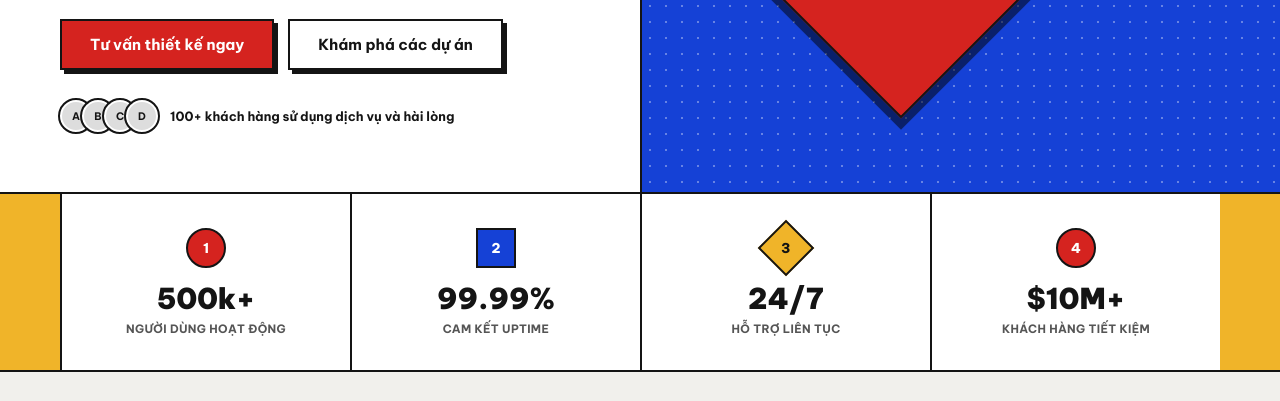
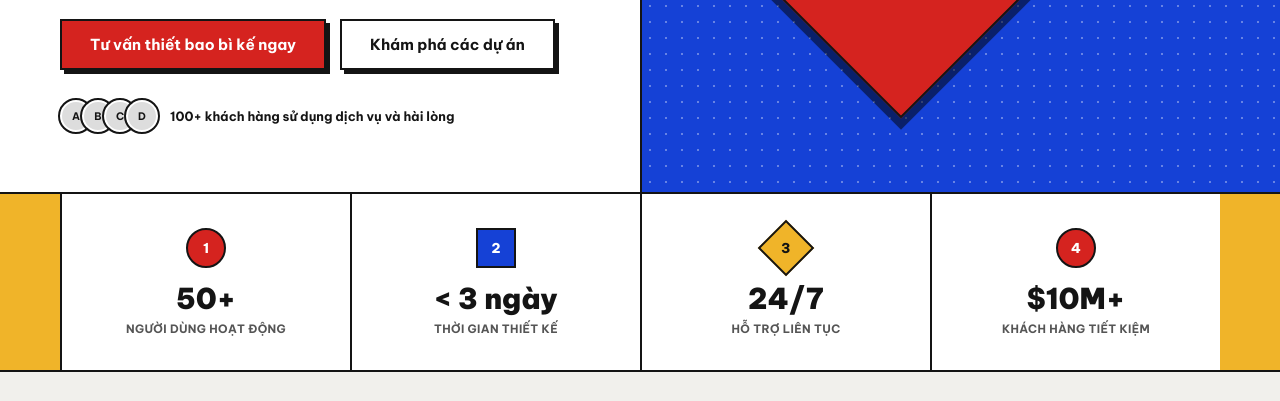
Before and after one commit to duongthanhstudio/portfolio, a plain HTML site: page index.html in a window 1280 px wide. Shown: the part 399-800 px from the top of the page. Drawn offline with Linux system fonts and the light colour scheme.

Commit message:
Update index.html

```diff
--- a/index.html
+++ b/index.html
@@ -313,7 +313,7 @@
     <h1>Biến bao bì thành người bán hàng 24/7<br></h1>
     <p class="lede">Thiết kế bao bì chuẩn chiến lược — giúp sản phẩm tự cất lời và chốt đơn ngay trên kệ hàng</p>
     <div class="hero-cta">
-      <a class="btn btn-red" href="#">Tư vấn thiết kế ngay</a>
+      <a class="btn btn-red" href="#">Tư vấn thiết bao bì kế ngay</a>
       <a class="btn btn-white" href="#">Khám phá các dự án</a>
     </div>
     <div class="avatars">
@@ -336,11 +336,11 @@
   <div class="cap"></div>
   <div class="stat-item">
     <div class="stat-badge">1</div>
-    <b>500k+</b><div class="lbl">Người dùng hoạt động</div>
+    <b>50+</b><div class="lbl">Người dùng hoạt động</div>
   </div>
   <div class="stat-item">
     <div class="stat-badge">2</div>
-    <b>99.99%</b><div class="lbl">Cam kết uptime</div>
+    <b>< 3 ngày</b><div class="lbl">Thời gian thiết kế</div>
   </div>
   <div class="stat-item">
     <div class="stat-badge"><span>3</span></div>
```
